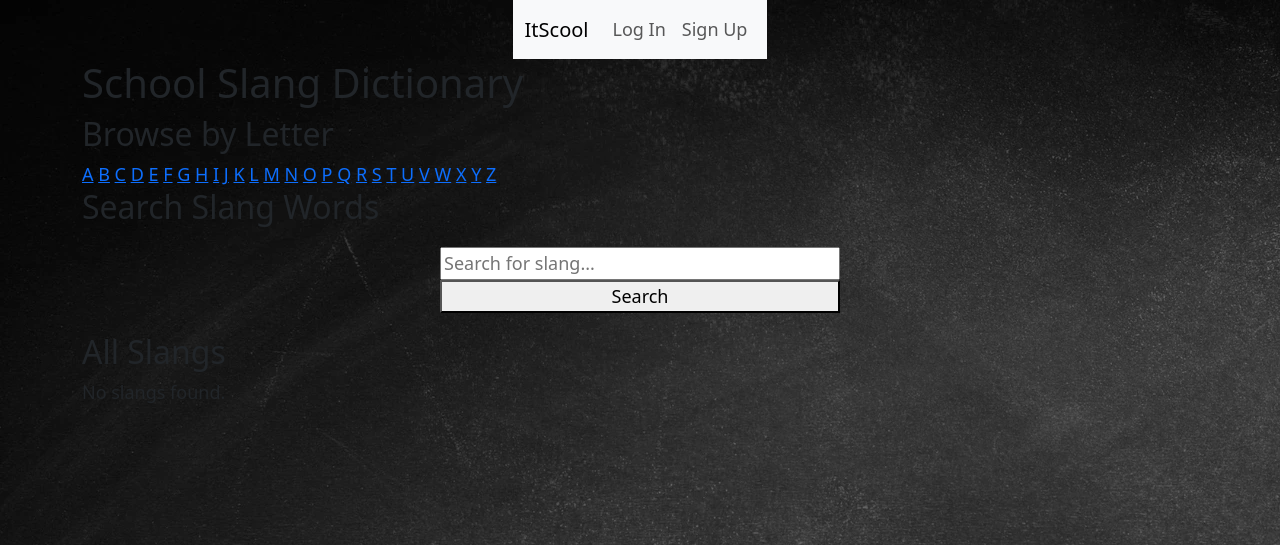
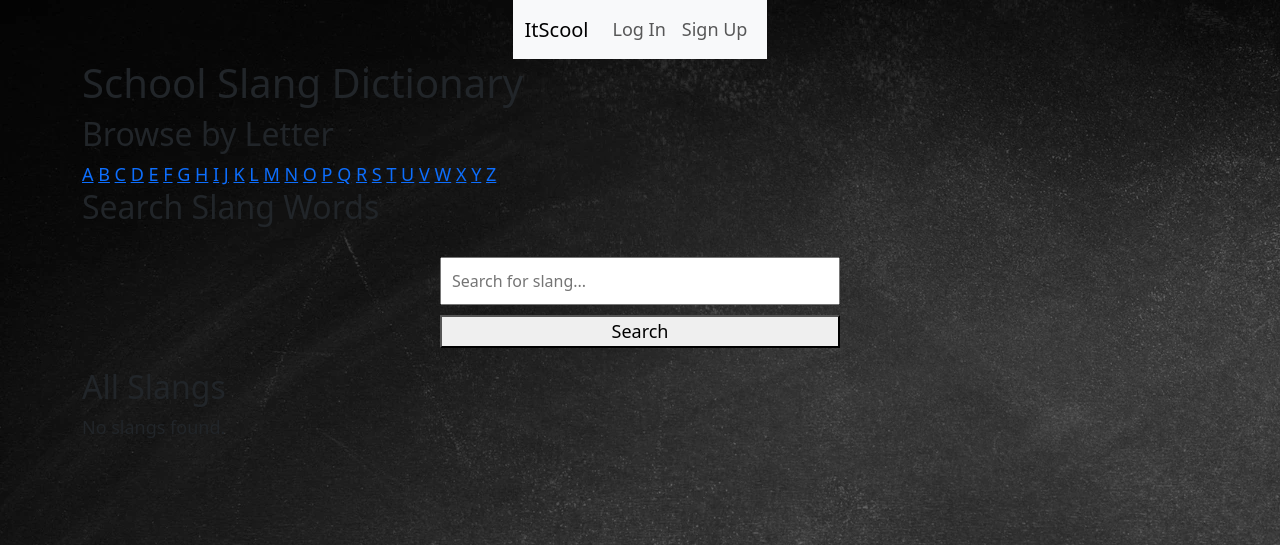
Before and after one commit to GemmaButcher-dev/itscool-ms3, a Flask app: page / in a window 1280 px wide. Shown: the top 545 px of the page. Run offline with Flask 3, Linux system fonts and the light colour scheme; data that the repository does not hold is empty; some libraries are stand-ins or nearby versions.

Commit message:
add input styling

```diff
--- a/static/css/style.css
+++ b/static/css/style.css
@@ -65,3 +65,9 @@ form {
     width: 100%;  /* Ensure both cards stretch equally */
     max-width: 400px;  /* Set a limit to prevent overflow */
 }
+
+input, textarea {
+    margin: 10px 0;
+    padding: 10px;
+    font-size: 16px;
+}
```
